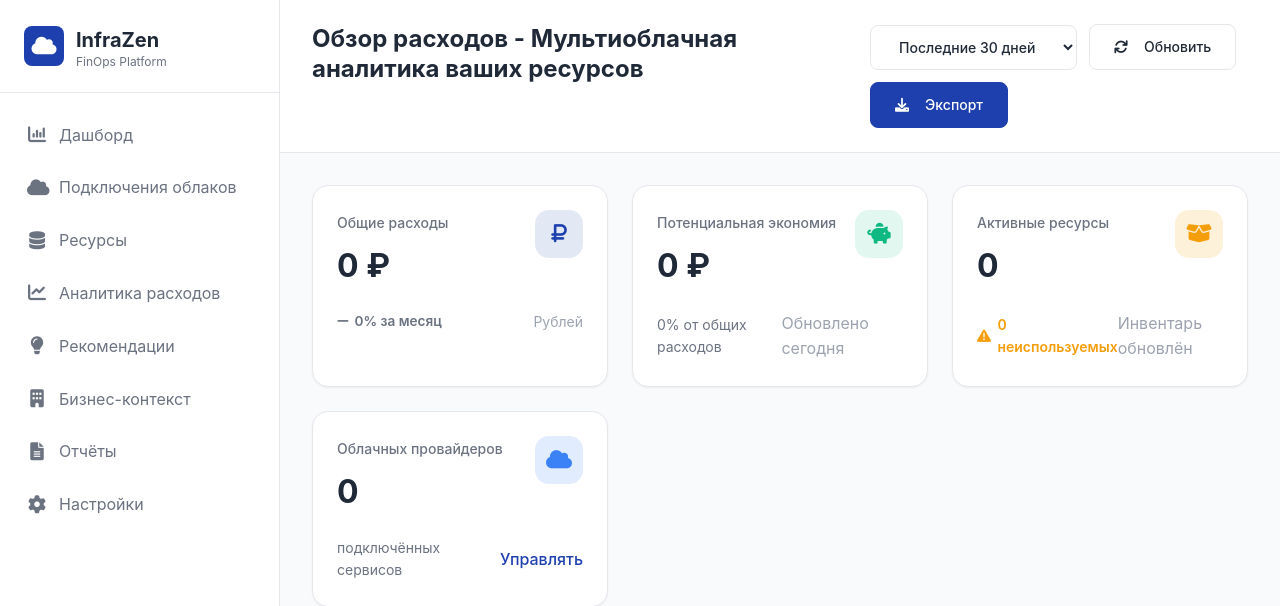
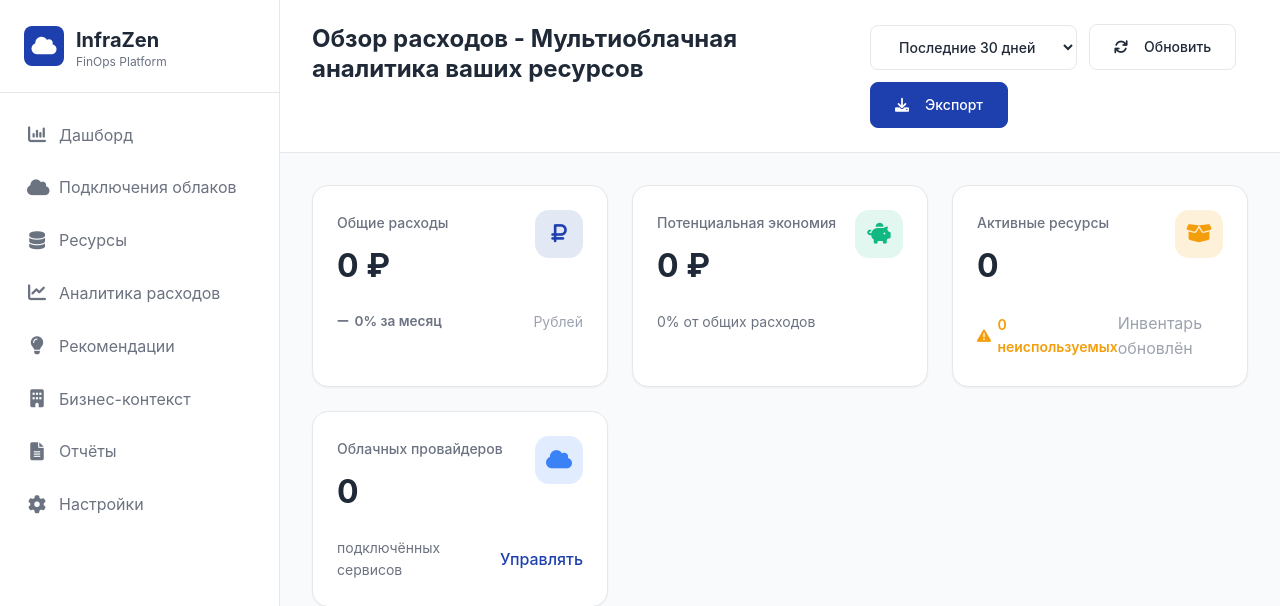
Before and after one commit to colaisr/infrazen, a Flask app: template app/templates/dashboard.html in a window 1280 px wide. Shown: the top 606 px of the page. Run offline with Flask 3, Linux system fonts and the light colour scheme; the template is opened without the code that fills it, so the values that code supplies are empty.

Commit message:
Remove 'Updated today' text from potential savings card
- Clean up dashboard UI by removing unnecessary timestamp display
- Keep only essential information: savings amount and percentage
- Improve card layout and visual clarity

```diff
--- a/app/templates/dashboard.html
+++ b/app/templates/dashboard.html
@@ -57,7 +57,6 @@
             </div>
             <div class="kpi-footer">
                 <span class="kpi-subtext">{{ overview.kpis.savings_percentage | default(0) }}% от общих расходов</span>
-                <span class="kpi-subtext-muted">Обновлено сегодня</span>
             </div>
         </article>
 
```
